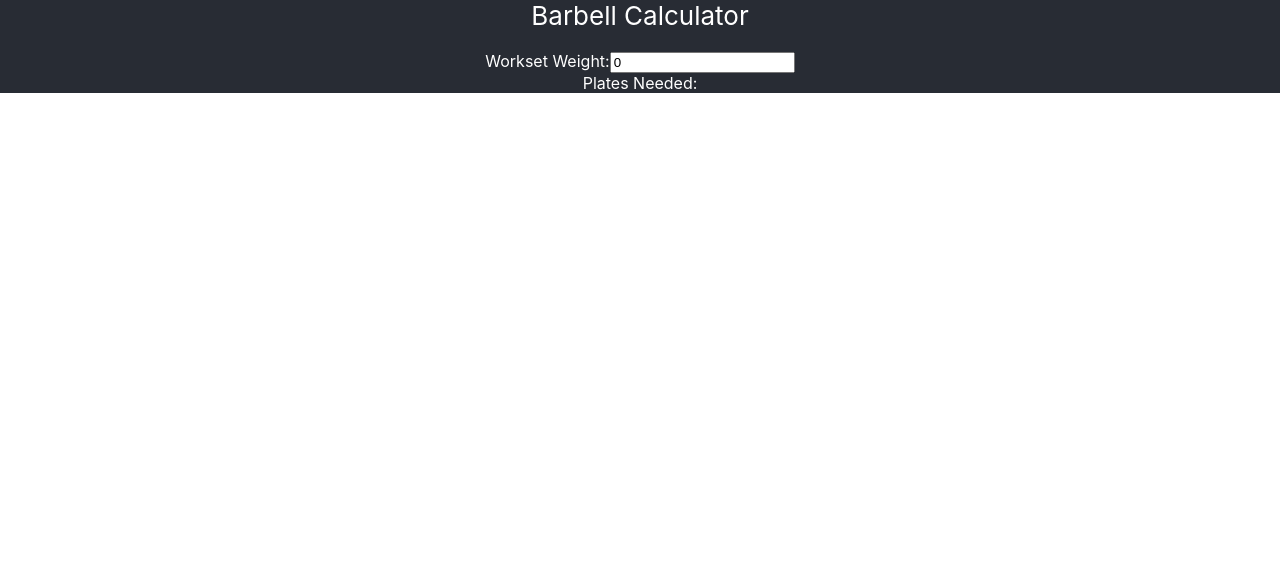
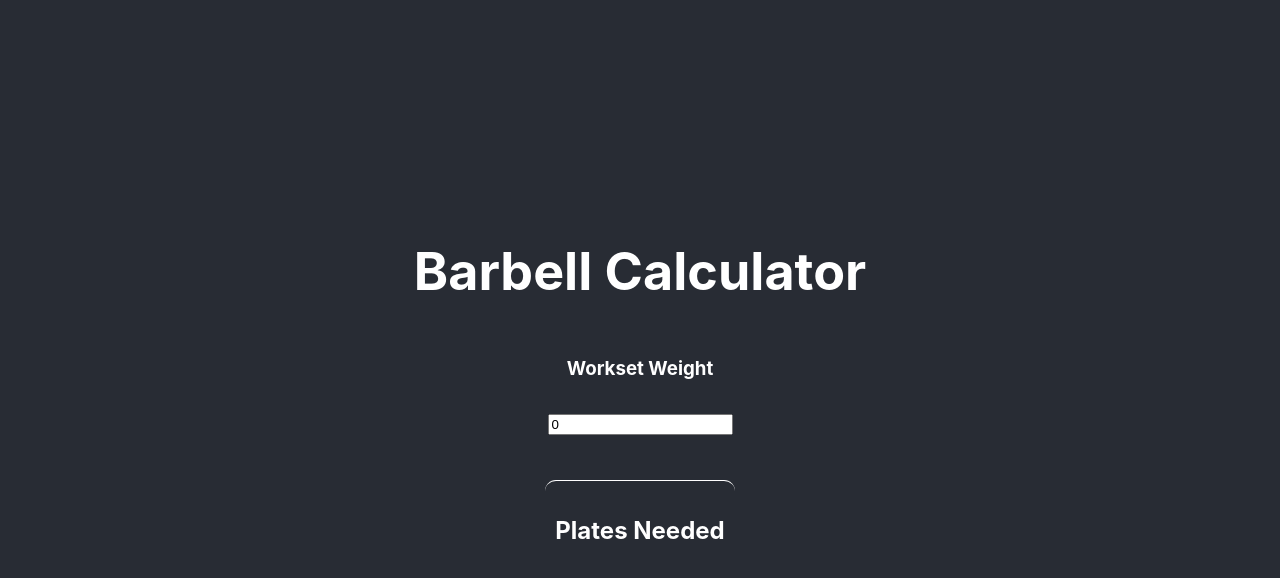
Before and after one commit to meagerfindings/Barbell-Calculator, a React (Create React App) app: page / in a window 1280 px wide. Shown: the top 578 px of the page. Built offline with nearby package versions, Linux system fonts and the light colour scheme.

Commit message:
full screen styling

```diff
--- a/src/App.css
+++ b/src/App.css
@@ -1,7 +1,11 @@
-.App {
+html, body, .App {
   text-align: center;
   background-color: #282c34;
   height: 100%;
+  display: flex;
+  flex-direction: column;
+  align-items: center;
+  justify-content: center;
 }
 
 .App-header {
@@ -11,7 +15,6 @@
   justify-content: center;
   font-size: calc(10px + 2vmin);
   color: white;
-  margin-bottom: 20px;
 }
 
 .weight-input-container {
@@ -21,15 +24,27 @@
   color: white;
 }
 
+.weight-input-value {
+  margin: 15px 15px 30px;
+}
 
 .output {
   color: white;
+  margin: 15px;
+  padding: 15px 10px;
+  border-top: 1px solid white;
+  border-radius: 11px;
 }
 
 .plates-needed {
   display: flex;
   list-style-type: none;
   justify-content: center;
+  flex-wrap: wrap;
+  padding-inline-start: 0;
+  padding: 15px 10px;
+  border: 1px solid white;
+  border-radius: 11px;
 }
 
 li {
--- a/src/components/appContainer.jsx
+++ b/src/components/appContainer.jsx
@@ -28,7 +28,7 @@ class AppContainer extends React.Component {
     return (
       <>
         <header className="App-header">
-          Barbell Calculator
+          <h1>Barbell Calculator</h1>
         </header>
         <WeightInput
           value={this.state.workSetWeight}
--- a/src/components/input/weightInput.jsx
+++ b/src/components/input/weightInput.jsx
@@ -11,7 +11,7 @@ class WeightInput extends React.Component {
     return (
       <form className="weight-input-container">
         <label className="weight-input-label">
-          Workset Weight:
+          <h3>Workset Weight</h3>
           <input
             name="weight"
             className="weight-input-value"
--- a/src/components/weightDisplay/outPutContainer.jsx
+++ b/src/components/weightDisplay/outPutContainer.jsx
@@ -16,7 +16,7 @@ class OutPutContainer extends React.Component {
     const plates =this.platesNeeded();
     return (
       <div className="output">
-        Plates Needed:
+        <h2>Plates Needed</h2>
         {this.renderPlates(plates)}
       </div>
     )
```
